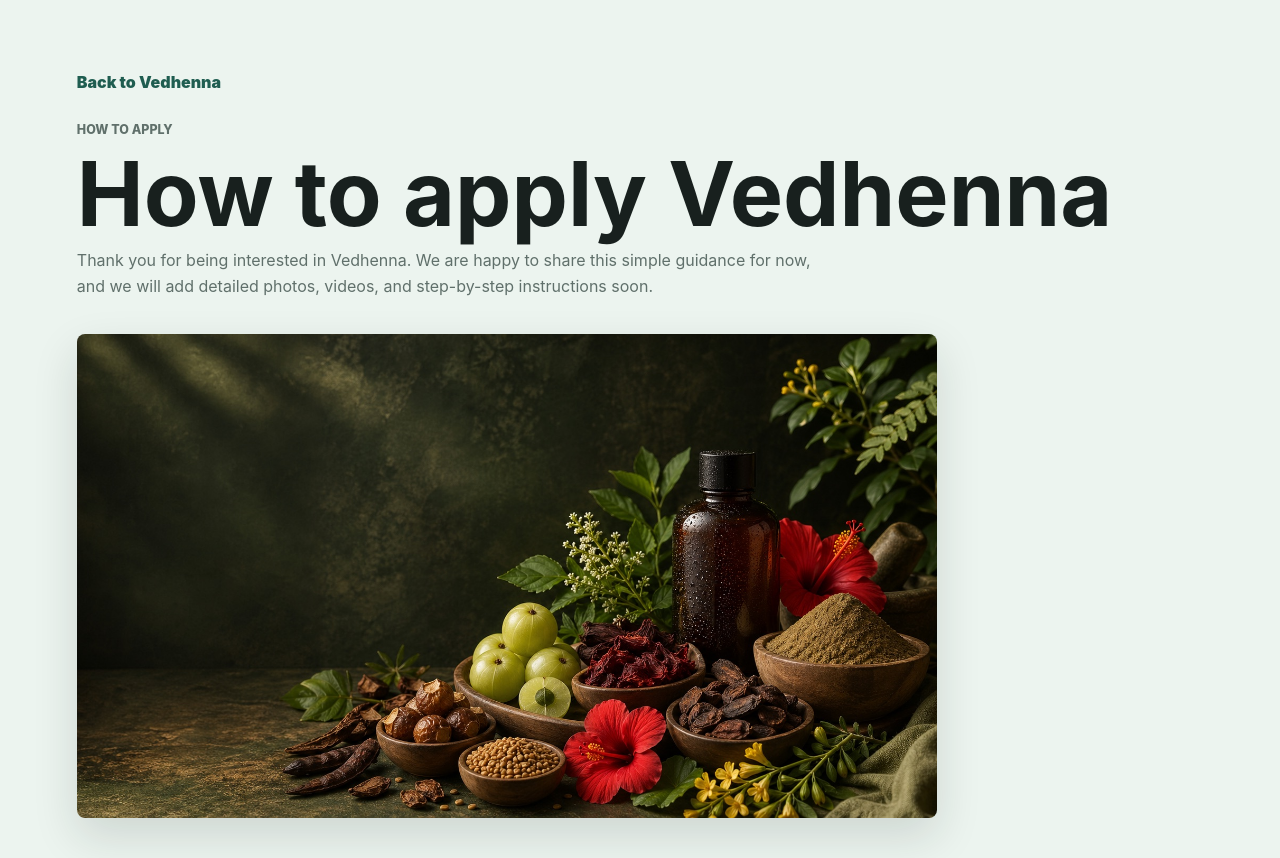
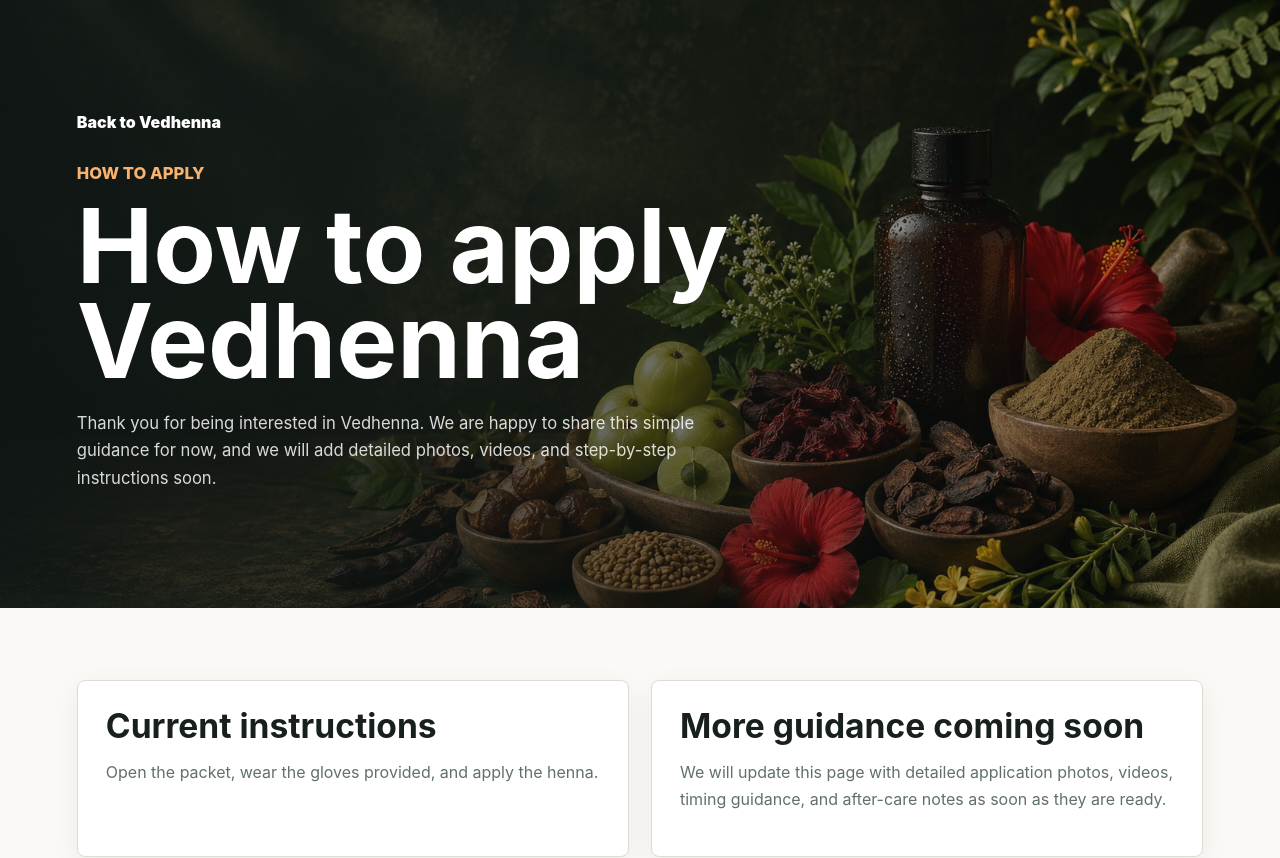
Before and after one commit to Ishank-dubey/vedhenna, a Next.js app: page /how-to-apply in a window 1280 px wide. Shown: the top 858 px of the page. Built offline with nearby package versions, Linux system fonts and the light colour scheme.

Commit message:
Move application page copy into hero image

```diff
--- a/pages/how-to-apply.js
+++ b/pages/how-to-apply.js
@@ -21,7 +21,10 @@
       </Head>
 
       <main className="ingredient-page apply-page">
-        <header className="ingredient-page-header">
+        <header className="apply-hero">
+          <img className="apply-hero-image" src="/vedhenna-hero.jpg" alt="Vedhenna natural hair care branding" />
+          <div className="hero-overlay" />
+          <div className="apply-hero-content">
             <Link href="/#ingredients">Back to Vedhenna</Link>
             <p className="eyebrow">How to apply</p>
             <h1>How to apply Vedhenna</h1>
@@ -29,7 +32,7 @@
               Thank you for being interested in Vedhenna. We are happy to share this simple guidance for now, and we will add
               detailed photos, videos, and step-by-step instructions soon.
             </p>
-          <img className="apply-hero-image" src="/vedhenna-hero.jpg" alt="Vedhenna natural hair care branding" />
+          </div>
         </header>
 
         <section className="apply-steps" aria-label="Vedhenna application steps">
--- a/styles/globals.css
+++ b/styles/globals.css
@@ -961,15 +961,45 @@
   padding: 72px clamp(20px, 6vw, 84px);
 }
 
+.apply-hero {
+  min-height: 76vh;
+  overflow: hidden;
+  padding: 112px clamp(20px, 6vw, 84px) 76px;
+  position: relative;
+}
+
 .apply-hero-image {
-  aspect-ratio: 16 / 9;
-  border-radius: 8px;
-  box-shadow: 0 18px 45px rgba(24, 32, 30, 0.14);
   display: block;
-  margin-top: 34px;
-  max-width: 860px;
+  height: 100%;
+  inset: 0;
   object-fit: cover;
+  position: absolute;
   width: 100%;
+}
+
+.apply-hero-content {
+  color: white;
+  max-width: 780px;
+  position: relative;
+  z-index: 1;
+}
+
+.apply-hero-content a {
+  color: white;
+  display: inline-flex;
+  font-weight: 900;
+  margin-bottom: 28px;
+}
+
+.apply-hero-content .eyebrow {
+  color: #f7b26f;
+}
+
+.apply-hero-content p {
+  color: rgba(255, 255, 255, 0.84);
+  font-size: 1.04rem;
+  line-height: 1.65;
+  max-width: 660px;
 }
 
 .apply-card p {
```
Lines whose indentation alone changed are shown as unchanged.
